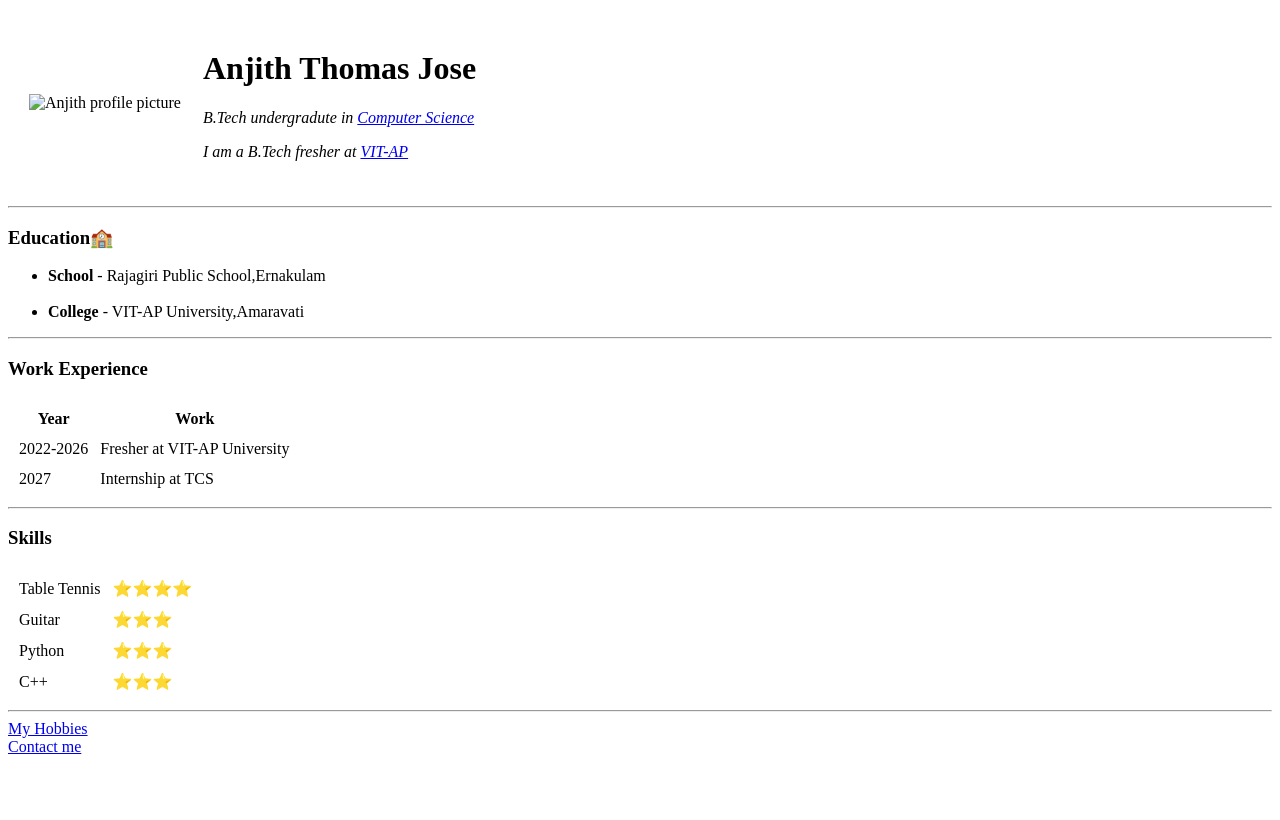
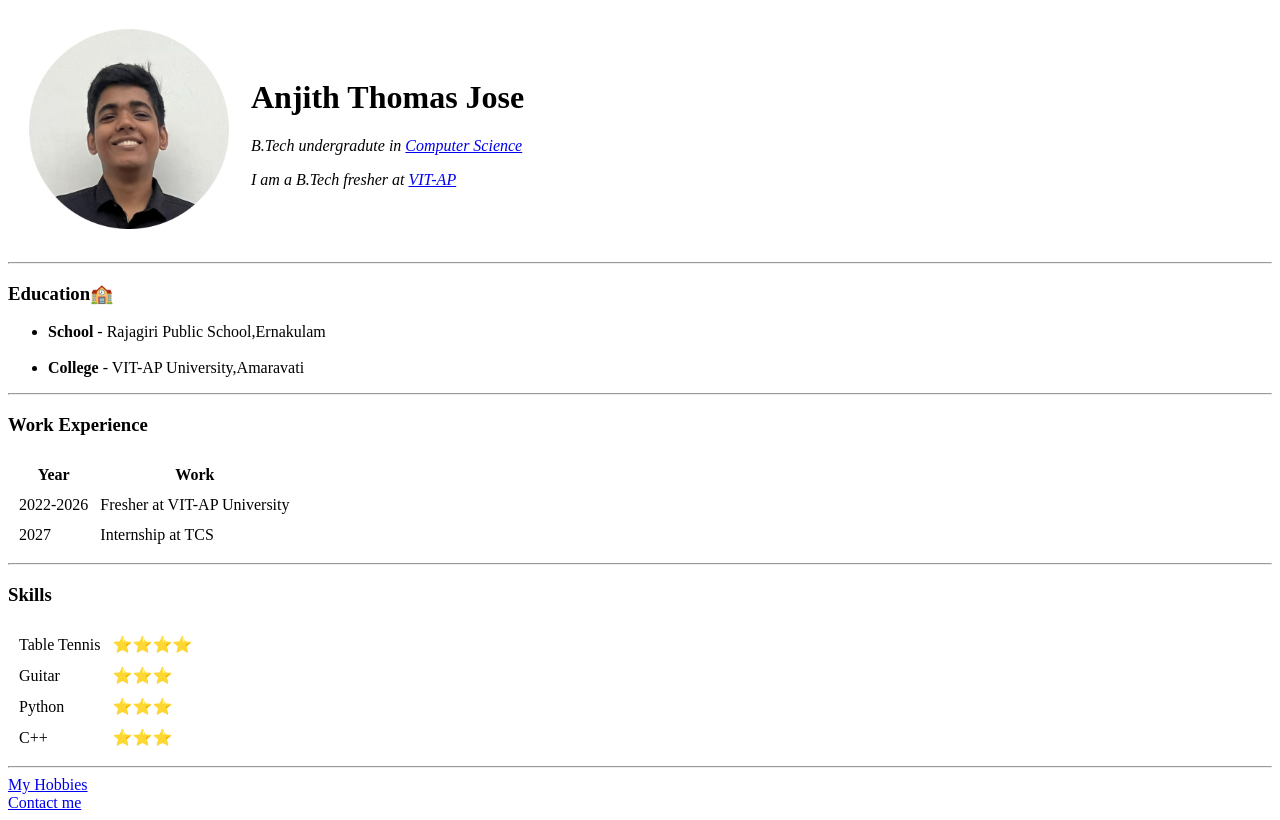
Before and after one commit to AnjithThomasJose/CV, a plain HTML site: page index.html in a window 1280 px wide. Drawn offline with Linux system fonts and the light colour scheme.

Commit message:
Update index.html

```diff
--- a/index.html
+++ b/index.html
@@ -7,7 +7,7 @@
  <body>
    <table cellspacing = "20">
       <tr>
-         <td><img src="images/IMG_0635-modified.png" alt="Anjith profile picture" height = 200  width = 200></td>
+         <td><img src="IMG_0635-modified.png" alt="Anjith profile picture" height = 200  width = 200></td>
          <td><h1>Anjith Thomas Jose</h1>
             <p><i>B.Tech undergradute in <a href="https://en.wikipedia.org/wiki/Computer_science">Computer Science</a></i></p>
             <p><i>I am a B.Tech fresher at <a href="https://vitap.ac.in/">VIT-AP</a></i></p></td>
```
